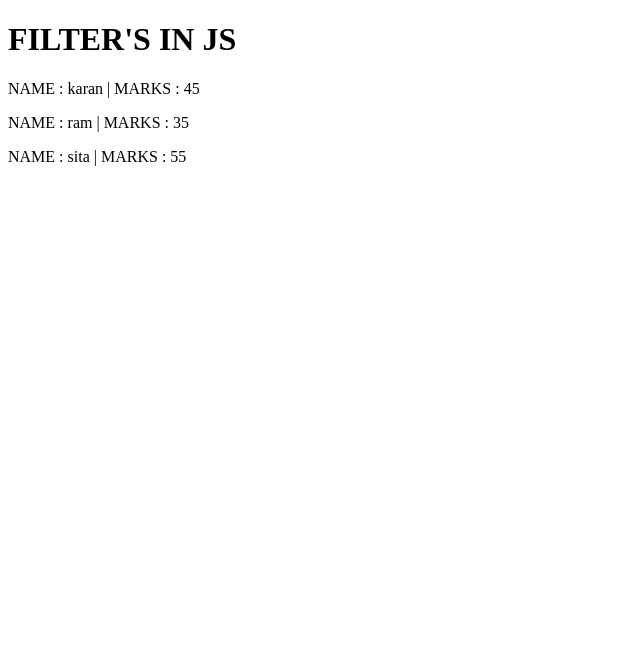
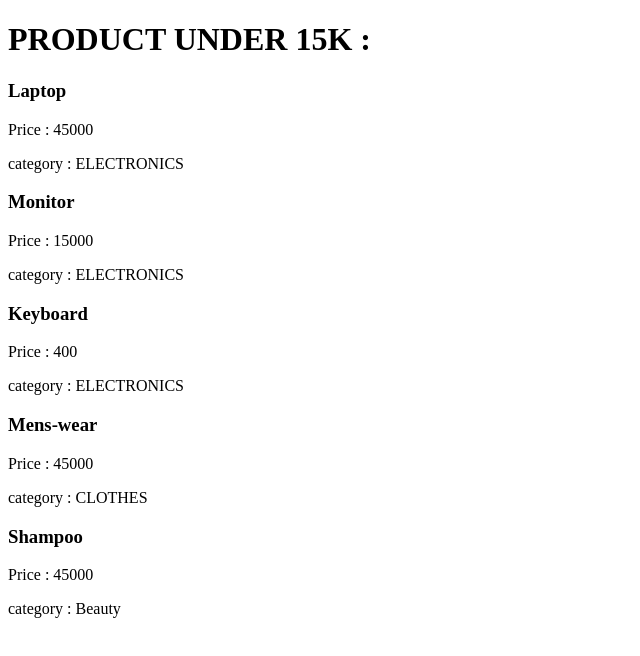
Before and after one commit to karanjoshi-kj/REACT, a React (Vite) app in the folder demo/: page / in a window 1280 px wide. Shown: the top 656 px of the page, without its empty margins (0-640 px from the left). Built offline with nearby package versions, Linux system fonts and the light colour scheme.

Commit message:
QUESTION PRATICE

```diff
--- a/demo/src/App.jsx
+++ b/demo/src/App.jsx
@@ -4,13 +4,15 @@ import React from 'react'
 // import QuestionPratice from './components/mapfunction/QuestionPratice';
 // import Card from './components/mapfunction/Card';
 // import Filter from './components/FILTERS/Filter';
-import Filter1 from './components/FILTERS/Filter1';
+// import Filter1 from './components/FILTERS/Filter1';
+import Question from './components/FILTERS/Question';
 // import Filtercard from './components/FILTERS/Filtercard';
 
 const App = () => {
   return (
     <div>
-      <Filter1 />
+      <Question />
+      {/* <Filter1 /> */}
       {/* <Filtercard /> */}
       {/* <Filter1card/> */}
       {/* <Card /> */}
--- /dev/null
+++ b/demo/src/components/FILTERS/Question.jsx
@@ -0,0 +1,60 @@
+import React  , {useState} from 'react'
+
+const Question = () => {
+    const products = [
+        {
+        id : 1 ,
+        name : "Laptop",
+        Price : "45000",
+        category : "ELECTRONICS"
+    },
+    {
+        id : 2 ,
+        name : "Monitor",
+        Price : "15000",
+        category : "ELECTRONICS"
+    },
+    {
+        id : 3 ,
+        name : "Keyboard",
+        Price : "400",
+        category : "ELECTRONICS"
+    },
+    {
+        id : 4 ,
+        name : "Mens-wear",
+        Price : "45000",
+        category : "CLOTHES"
+    },
+    {
+        id : 1 ,
+        name : "Shampoo",
+        Price : "45000",
+        category : "Beauty"
+    },
+];
+
+const [pricefilter , setpricefilter] = useState("");
+const filteredproduct = products.filter((product)=> {
+    if (pricefilter === "") {
+        return true ;
+    }
+    return product.Price <= pricefilter ;
+});
+  return (
+    <div>
+      <h1>PRODUCT UNDER 15K :</h1>
+
+      {filteredproduct.map((product)=>(
+        <div key={product.id}>
+            <h3>{product.name}</h3>
+            <p>Price : {product.Price}</p>
+            <p>category : {product.category}</p>
+
+        </div>
+      ))}
+    </div>
+  );
+}
+
+export default Question
```
